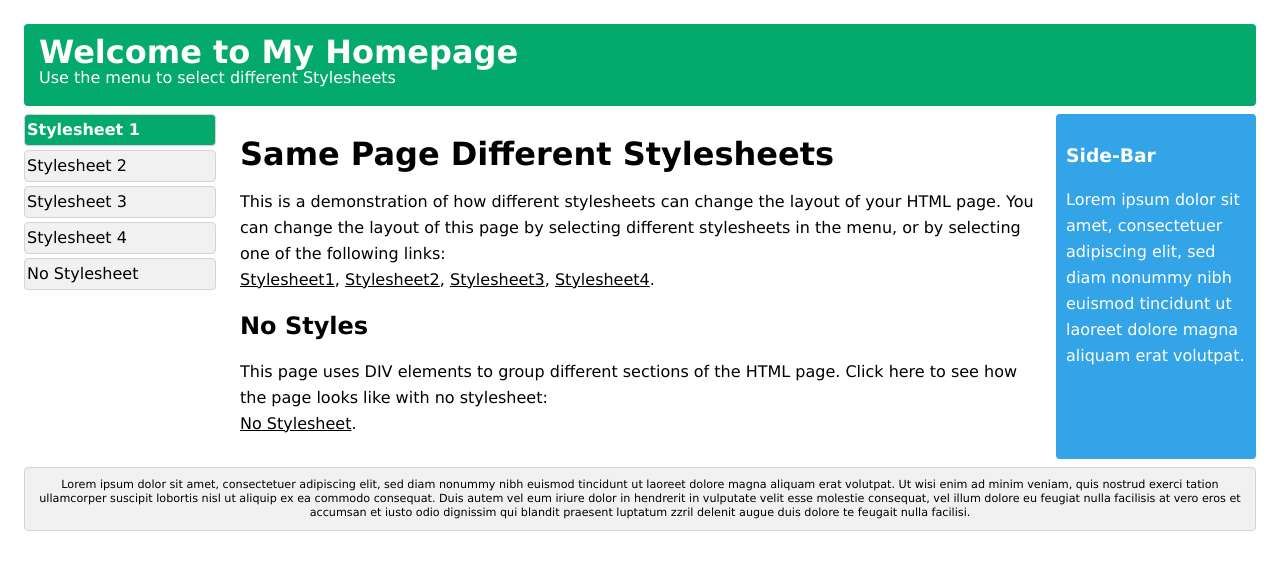
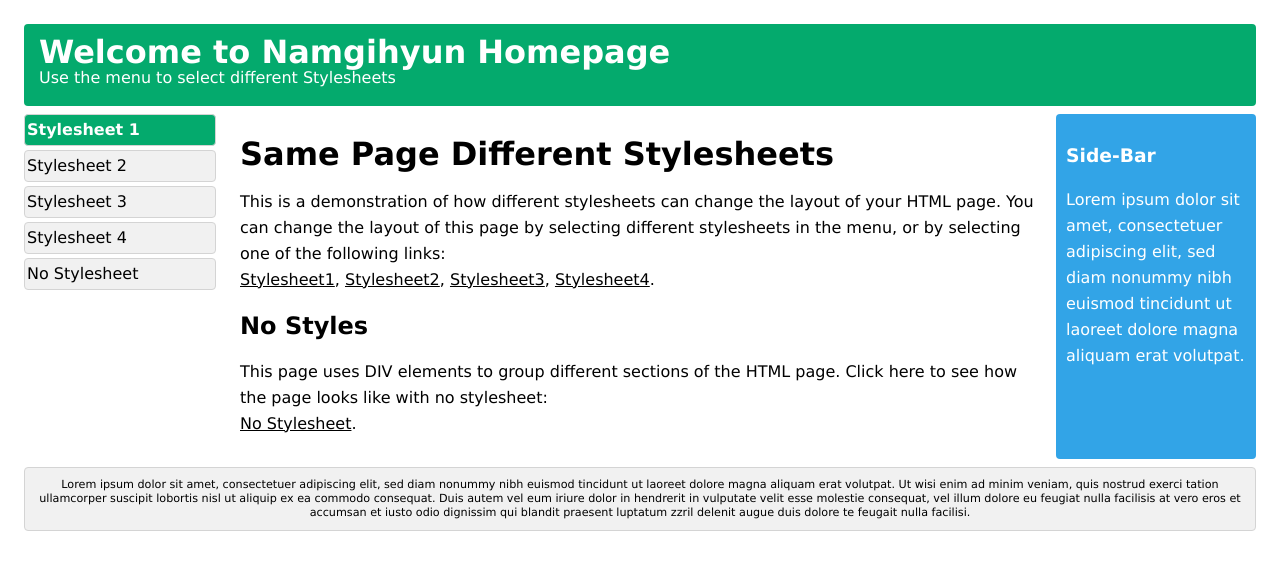
Before and after one commit to namugyun03/namugyun03.github.io, a plain HTML site: page index.html in a window 1280 px wide. Drawn offline with Linux system fonts and the light colour scheme.

Commit message:
Add files via upload

```diff
--- a/index.html
+++ b/index.html
@@ -366,7 +366,7 @@ a:hover {
 
 <div class="container wrapper">
   <div id="top">
-    <h1>Welcome to My Homepage</h1>
+    <h1>Welcome to Namgihyun Homepage</h1>
     <p>Use the menu to select different Stylesheets</p>
   </div>
   <div class="wrapper">
```
